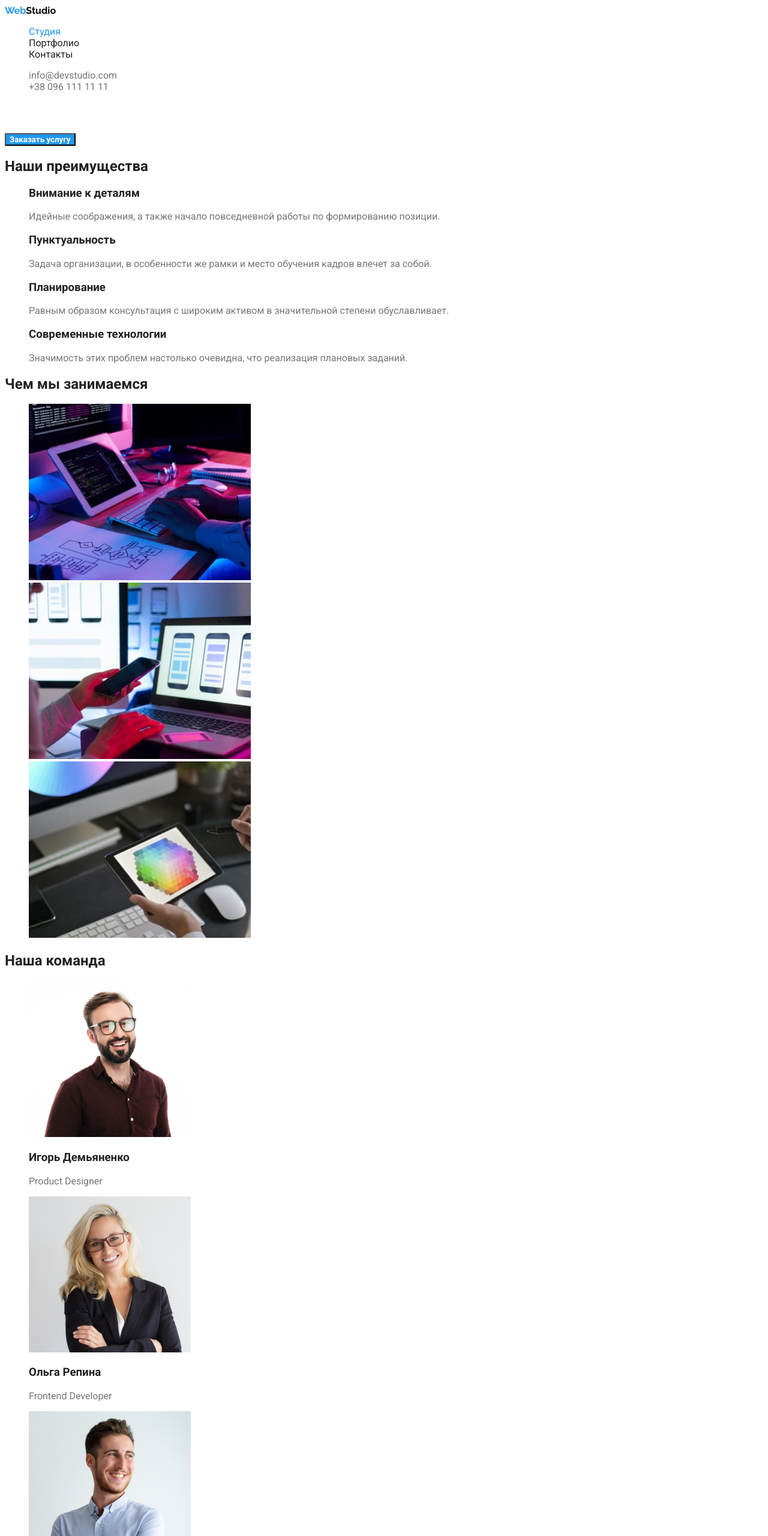
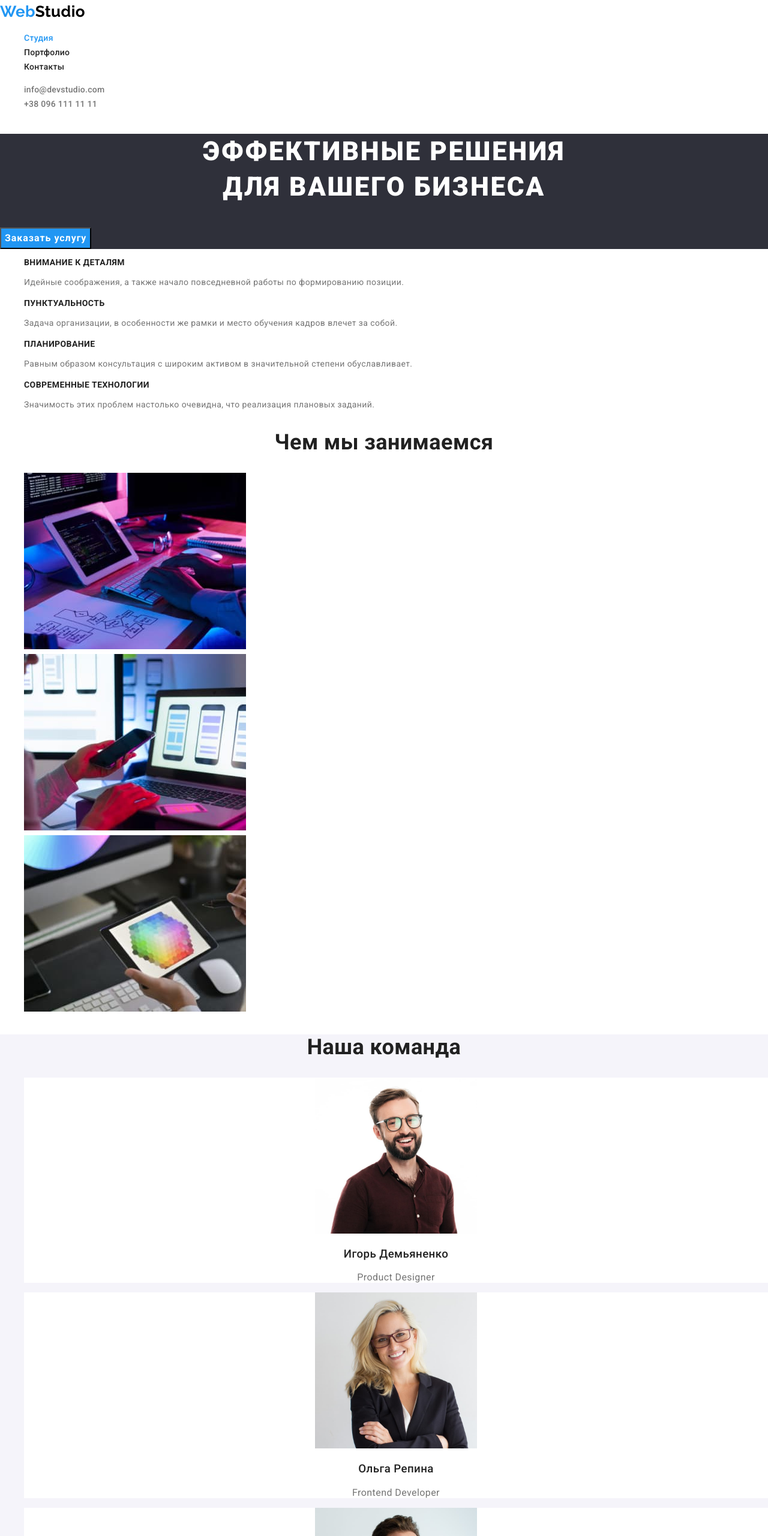
Before and after one commit to 1mishanya107/goit-markup-hw-02, a plain HTML site: page index.html in a window 1280 px wide. Shown: the top 2560 px of the page at 60% size. Drawn offline with nearby package versions, Linux system fonts and the light colour scheme.

Commit message:
добавление шрифтов

```diff
--- a/css/styles.css
+++ b/css/styles.css
@@ -1,48 +1,93 @@
 :root {
+  --primary-bg-color: #ffffff;
+  --secondary-bg-color: #f5f4fa;
+  --bg-color-footer: #2f303a;
   --primary-text-color: #757575;
   --title-text-color: #212121;
-    --accent-color: #2196F3;
-    --text-color-on-dark: #FFFFFF;
-    --bg-color-button: #F5F4FA;
+  --accent-color: #2196f3;
+  --text-color-on-dark: #ffffff;
 }
 
 body {
-    background-color: #FFFFFF;
-    font-family: Roboto, Oxygen, Ubuntu, Cantarell, 'Open Sans', 'Helvetica Neue', sans-serif;
-    color: var(--primary-text-color );
+  background-color: var(--primary-bg-color);
+  color: var(--primary-text-color);
+  font-family: Roboto, Oxygen, Ubuntu, Cantarell, 'Open Sans', 'Helvetica Neue',
+    sans-serif;
+  font-size: 14px;
+  line-height: 1.71;
+  letter-spacing: 0.03em;
 }
 
+/* Components */
+
+/* LOGO */
+.logo {
+  font-family: Raleway;
+  font-weight: 700;
+  font-size: 26px;
+  line-height: 1.476;
+}
+.first-part-logo {
+  color: var(--accent-color);
+}
+.second-part-logo {
+  color: #000000;
+}
+/* /LOGO */
+
+/* LIST */
 .list {
   list-style: none;
 }
+/* /LIST */
 
+/* LINK */
 .link {
   color: currentColor;
   text-decoration: none;
 }
+/* /LINK */
+
+/* BUTTONS */
+.button {
+  background-color: var(--secondary-bg-color);
+  color: var(--title-text-color);
+  cursor: pointer;
+  text-align: center;
+}
+
+.button.primary {
+  font-weight: bold;
+  font-size: 16px;
+  line-height: 1.875;
+  /* display: flex;
+    align-items: center; */
+  letter-spacing: 0.06em;
+  background-color: var(--accent-color);
+  color: var(--text-color-on-dark);
+}
+
+.button.secondary {
+  background-color: var(--secondary-bg-color);
+  color: var(--title-text-color);
+}
+/* /BUTTONS */
+
+/* /Components */
+
 /* Основной цвет текста #757575 */
 /* Вторичный цвет текста черный #212121 */
 /* Цвет выделения синий #2196F3 */
 /* Дополнительный цвет текста белый #FFFFFF */
 /* Вторичный цвет фона #F5F4FA */
 
-
 /* Header */
 
-.logo {
-    font-family: Raleway;
-    font-weight: 700;
-}
-
-.first-part-logo {
-    color: var(--accent-color);
-}
-
-.second-part-logo {
-    color: #000000;
-}
-
 .site-nav .link {
+  font-weight: 500;
+  font-size: 14px;
+  line-height: 1.143;
+  letter-spacing: 0.02em;
   color: var(--title-text-color);
 }
 
@@ -51,10 +96,14 @@ body {
   color: var(--accent-color);
 }
 .site-nav .link.current {
-    color: var(--accent-color)
+  color: var(--accent-color);
 }
 
 .link-contacts {
+  font-weight: 500;
+  font-size: 14px;
+  line-height: 1.143;
+  letter-spacing: 0.02em;
   color: currentColor;
 }
 
@@ -63,54 +112,61 @@ body {
   color: var(--accent-color);
 }
 
-
 /* /Header */
 
 /* Main */
 
 /* Hero */
+.hero {
+  background-color: var(--bg-color-footer);
+}
 .hero-title {
+  font-weight: 900;
+  font-size: 44px;
+  line-height: 1.36;
+  text-align: center;
+  letter-spacing: 0.06em;
+  text-transform: uppercase;
   color: var(--text-color-on-dark);
 }
 /* /Hero */
 
 /* section */
 .section-title {
+  font-weight: bold;
+  font-size: 36px;
+  line-height: 1.167;
+  text-align: center;
   color: var(--title-text-color);
 }
 /* /section */
 
 /* Features */
 .feature-list .title {
+  font-weight: bold;
+  font-size: 14px;
+  line-height: 1.143;
+  text-transform: uppercase;
   color: var(--title-text-color);
 }
 /* /Features */
 
 /* Team */
+.team {
+  background-color: var(--secondary-bg-color);
+}
+.team-list {
+  font-size: 16px;
+  line-height: 1.188;
+  text-align: center;
+}
 .team-list .title {
+  font-weight: 500;
   color: var(--title-text-color);
 }
 /* /Team */
 
 /* Buttons */
-.button {
-    background-color: var(--bg-color-button);
-    color: var(--title-text-color);
-    cursor: pointer;
-    font-family: Roboto;
-
-}
-
-.button.primary {
-    background-color: var(--accent-color);
-    color: var(--text-color-on-dark);
-}
-
-.button.secondary {
-    background-color: var(--bg-color-button);
-    color: var(--title-text-color);
-
-}
 .btn-order {
   font-weight: 700;
 }
@@ -126,29 +182,47 @@ body {
 }
 /* /Buttons */
 
+/* Elements */
+.element {
+  background-color: var(--primary-bg-color);
+}
+/* /Elements */
+
+/* Cards */
+.cards-list {
+  font-size: 16px;
+  line-height: 1.188;
+}
 .cards-list .title {
+  font-weight: bold;
+  font-size: 18px;
+  line-height: 2;
+  letter-spacing: 0.06em;
   color: var(--title-text-color);
 }
-
-
-
+/* /Cards */
 
 /* /Main */
 
 /* Footer */
 
-.page-footer {
-    background-color: #2F303A;
+.footer {
+  background-color: var(--bg-color-footer);
 }
-.footer-address,
+.footer-address {
+  font-size: 14px;
+  font-style: normal;
+  line-height: 1.714;
+  color: var(--text-color-on-dark);
+}
 .footer-address .link-contacts {
-    color: var(--text-color-on-dark);
+  color: rgba(255, 255, 255, 0.6);
 }
 .footer-address .link-contacts:hover,
 .footer-address .link-contacts:focus {
   color: var(--accent-color);
 }
-.page-footer .second-part-logo {
+.footer .second-part-logo {
   color: var(--text-color-on-dark);
 }
 /* /Footer */
--- a/index.html
+++ b/index.html
@@ -7,6 +7,12 @@
     <title>Студия</title>
     <link rel="preconnect" href="https://fonts.gstatic.com" />
     <link
+      rel="stylesheet"
+      href="https://cdnjs.cloudflare.com/ajax/libs/modern-normalize/1.0.0/modern-normalize.min.css"
+      integrity="sha512-ISS7cAi1PEhQ8jnbJpJZMd29NlhNj4AWYyLOSp2CE/CsHxTCu+r+t0D2yoJudVrd0/8fTVPUVDzY5Tvli75u/g=="
+      crossorigin="anonymous"
+    />
+    <link
       href="https://fonts.googleapis.com/css2?family=Raleway:wght@700&family=Roboto:wght@400;500;700;900&display=swap"
       rel="stylesheet"
     />
@@ -14,12 +20,12 @@
   </head>
   <body>
     <!--Шапка сайта-->
-    <header>
-      <a class="logo link" href="./index.html"
-        ><span class="first-part-logo">Web</span
-        ><span class="second-part-logo">Studio</span></a
-      >
-      <nav>
+    <header class="header">
+      <nav class="navigation">
+        <a class="logo link" href="./index.html"
+          ><span class="first-part-logo">Web</span
+          ><span class="second-part-logo">Studio</span></a
+        >
         <ul class="site-nav list">
           <li><a class="current link" href="./index.html">Студия</a></li>
           <li>
@@ -46,7 +52,10 @@
     <main>
       <!--Герой-->
       <section class="hero">
-        <h1 class="hero-title">Эффективные решения для вашего бизнеса</h1>
+        <h1 class="hero-title">
+          Эффективные решения<br />
+          для вашего бизнеса
+        </h1>
         <button type="button" class="button primary btn-order">
           Заказать услугу
         </button>
@@ -54,7 +63,7 @@
 
       <!--Преимущества-->
       <section class="section">
-        <h2 class="section-title">Наши преимущества</h2>
+        <h2 class="section-title" hidden>Наши преимущества</h2>
         <ul class="feature-list list">
           <li>
             <h3 class="title">Внимание к деталям</h3>
@@ -116,10 +125,10 @@
       </section>
 
       <!--Команда-->
-      <section class="section">
+      <section class="section team">
         <h2 class="section-title">Наша команда</h2>
         <ul class="team-list list">
-          <li>
+          <li class="element">
             <img
               src="./images/main/product-designer.jpg"
               alt="Фото Игоря Демьяненко"
@@ -128,7 +137,7 @@
             <h3 class="title">Игорь Демьяненко</h3>
             <p>Product Designer</p>
           </li>
-          <li>
+          <li class="element">
             <img
               src="./images/main/frontend-developer.jpg"
               alt="Фото Ольги Репиной"
@@ -137,7 +146,7 @@
             <h3 class="title">Ольга Репина</h3>
             <p>Frontend Developer</p>
           </li>
-          <li>
+          <li class="element">
             <img
               src="./images/main/marketing.jpg"
               alt="Фото Николая Тарасова"
@@ -146,7 +155,7 @@
             <h3 class="title">Николай Тарасов</h3>
             <p>Marketing</p>
           </li>
-          <li>
+          <li class="element">
             <img
               src="./images/main/pui-designer.jpg"
               alt="Фото Михаила Ермакова"
@@ -160,7 +169,7 @@
     </main>
 
     <!--Подвал-->
-    <footer class="page-footer">
+    <footer class="footer">
       <a class="logo link" href="./index.html"
         ><span class="first-part-logo">Web</span
         ><span class="second-part-logo">Studio</span></a
@@ -170,6 +179,7 @@
         <a class="link-contacts link" href="mailto:info@example.com"
           >info@example.com</a
         >
+        <br />
         <a class="link-contacts link" href="tel:+380991111111"
           >+38 099 111 11 11</a
         >
```
Also changed, not shown: portfolio.html (+23 -16 lines). Lines whose indentation alone changed are shown as unchanged.
